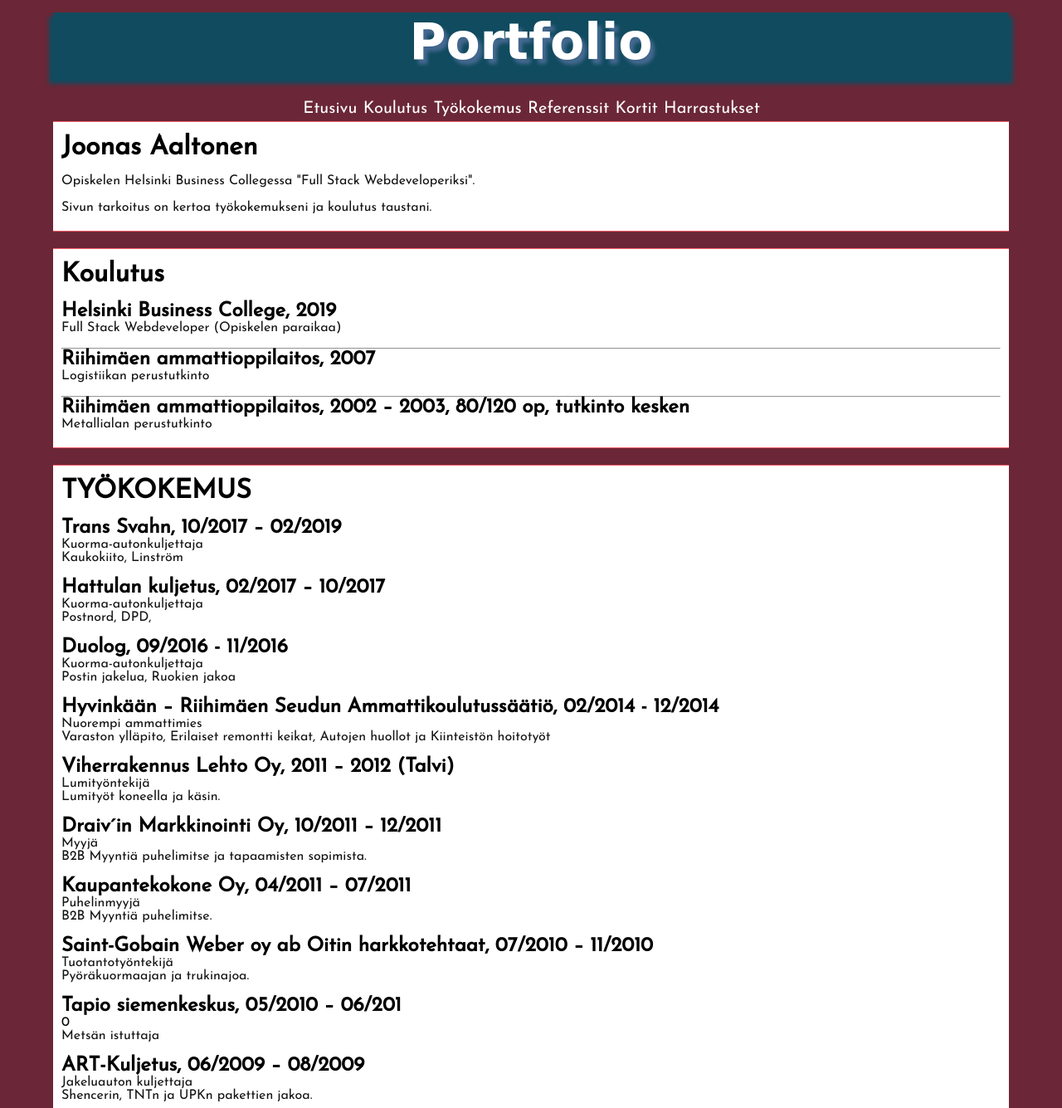
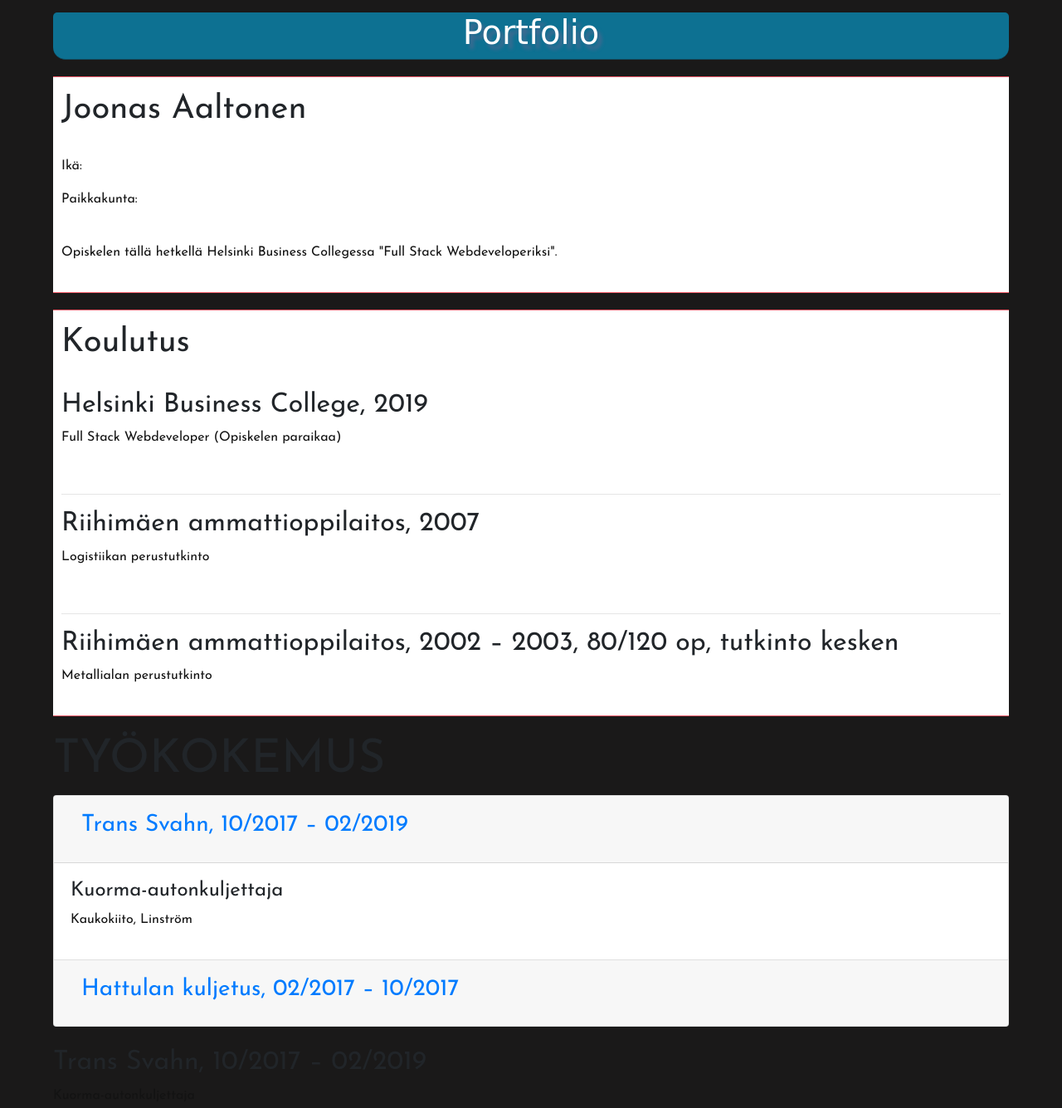
Before and after one commit to Tenuxi/portfolio, a plain HTML site: page index.html in a window 1280 px wide. Shown: the top 1335 px of the page at 83% size. Drawn offline with nearby package versions, Linux system fonts and the light colour scheme; a web font is replaced by a local one.

Commit message:
muutoksii

```diff
--- a/index.html
+++ b/index.html
@@ -4,8 +4,9 @@
 
 <Head>
     <title>Portfolio Joonas Aaltonen</title>
-    <meta name="viewport" content="width=device-width, initial-scale=1.0">
+    <meta name="viewport" content="width=device-width, initial-scale=1, shrink-to-fit=no">
     <link href="https://fonts.googleapis.com/css?family=Gugi|Josefin+Sans" rel="stylesheet">
+    <link rel="stylesheet" href="https://stackpath.bootstrapcdn.com/bootstrap/4.3.1/css/bootstrap.min.css" integrity="sha384-ggOyR0iXCbMQv3Xipma34MD+dH/1fQ784/j6cY/iJTQUOhcWr7x9JvoRxT2MZw1T" crossorigin="anonymous">
     <link rel="stylesheet" href="style.css">
     <meta charset="UTF-8">
 </Head>
@@ -16,6 +17,8 @@
     <h1 id="header">Portfolio</h1>
 </header>
 
+
+<!--
 <nav>
     <a href="#etusivu">Etusivu</a>
     <a href="#koulutus">Koulutus</a>
@@ -24,15 +27,19 @@
     <a href="#kortit">Kortit</a>
     <a href="#harrastukset">Harrastukset</a>
 </nav>
+-->
 
 <main>
     <!--ETUSIVU-->
     <div id="etusivu" class="divit">
         <h1>Joonas Aaltonen</h1>
         <br>
-        <p>Opiskelen Helsinki Business Collegessa "Full Stack Webdeveloperiksi".</p>
+        <p>Ikä:</p>
+        <p>Paikkakunta:</p>
         <br>
-        <p>Sivun tarkoitus on kertoa työkokemukseni ja koulutus taustani.</p>
+        <p>Opiskelen tällä hetkellä Helsinki Business Collegessa "Full Stack Webdeveloperiksi".</p>
+
+
     </div>
 
     <!--KOULUTUS-->
@@ -52,9 +59,129 @@
         <p id="tutkinto">Metallialan perustutkinto</p>
     </div>
 
+
+<!--
+TYÖKOKEMUS
+<div id="tyokokemus" class="divit">
+    <h1>TYÖKOKEMUS</h1>
+<br>
+    <h2>Trans Svahn, 10/2017 – 02/2019</h2>
+    <p>Kuorma-autonkuljettaja</p>
+    <p>Kaukokiito, Linström</p>
+<br>
+    <h2>Hattulan kuljetus, 02/2017 – 10/2017</h2>
+    <p>Kuorma-autonkuljettaja</p>
+    <p>Postnord, DPD, </p>
+<br>
+    <h2>Duolog, 09/2016 - 11/2016</h2>
+    <p>Kuorma-autonkuljettaja</p>
+    <p>Postin jakelua, Ruokien jakoa</p>
+<br>
+    <h2>Hyvinkään – Riihimäen Seudun Ammattikoulutussäätiö, 02/2014 - 12/2014</h2>
+    <p>Nuorempi ammattimies</p>
+    <p>Varaston ylläpito, Erilaiset remontti keikat, Autojen huollot ja Kiinteistön hoitotyöt</p>
+<br>
+    <h2>Viherrakennus Lehto Oy, 2011 – 2012 (Talvi)</h2>
+    <p>Lumityöntekijä</p>
+    <p>Lumityöt koneella ja käsin.</p>
+<br>
+    <h2>Draiv´in Markkinointi Oy, 10/2011 – 12/2011</h2>
+    <p>Myyjä</p>
+    <p>B2B Myyntiä puhelimitse ja tapaamisten sopimista.</p>
+<br>
+    <h2>Kaupantekokone Oy, 04/2011 – 07/2011</h2>
+    <p>Puhelinmyyjä</p>
+    <p>B2B Myyntiä puhelimitse.</p>
+<br>
+    <h2>Saint-Gobain Weber oy ab Oitin harkkotehtaat, 07/2010 – 11/2010</h2>
+    <p>Tuotantotyöntekijä</p>
+    <p>Pyöräkuormaajan ja trukinajoa.</p>
+<br>
+    <h2>Tapio siemenkeskus, 05/2010 – 06/201</h2>0
+    <p>Metsän istuttaja</p>
+<br>
+    <h2>ART-Kuljetus, 06/2009 – 08/2009</h2>
+    <p>Jakeluauton kuljettaja</p>
+    <p>Shencerin, TNTn ja UPKn pakettien jakoa.</p>
+<br>
+    <h2>Ilves Jakelu Oy, 02/2009 – 06/2009</h2>
+    <p>Lehdenjakaja</p>
+    <p>Aamuposti, Hämeen sanomat, Helsingin sanomat, Aamulehti yms.</p>
+<br>
+    <h2>Kanta-Hämeen sairaanhoitopiirin Ravintopalvelu, 03/2008 – 01/2009</h2>
+    <p>Siviilipalvelus</p>
+    <p>Tavaranvastaanotto , Varastointi</p>
+<br>
+    <h2>Kone Oy, 10/2007 – 02/2008</h2>
+    <p>Kokoonpanija</p>
+    <p>Hissin moottorien kasausta.</p>
+<br>
+    <h2>L & J Alastalo Oy, 2007</h2>
+    <p>Jakeluauton kuljettaja</p>
+    <p>Vihannesten kuljetusta.</p>
+<br>
+    <h2>Kuljetus Jussila Oy, 03/2006 – 06/2007</h2>
+    <p>Jakeluauton kuljettaja</p>
+    <p>Fazerin ja shencerin ajoa.</p>
+<br>
+    <h2>Lidl Suomi Ky, 04/2005 – 07/2005</h2>
+    <p>Keräilijä</p>
+    <p>Keskusvarastolla tuotteiden keräilyä.</p>
+<br>
+    <h2>Asennusliike Juha Moilanen Oy, 12/2004 – 12/2004</h2>
+    <p>Varastonhoitajan sijainen</p>
+    <p>Keskon kuormahyllyjen keräilyä, Lastausta ja purkua.</p>
+<br>
+    <h2>Sako Oy, 06/2004 – 07/2004</h2>
+    <p>Kokoonpanija</p>
+    <p>Hiekkapuhallusta ja mustausta</p>
+<br>
+    <h2>Sako Oy, 06/2003 – 07/2003</h2>
+    <p>Kokoonpanija</p>
+    <p>Hiekkapuhallusta ja mustausta</p>
+
+</div>
+-->
+
+
+
     <!--TYÖKOKEMUS-->
-    <div id="tyokokemus" class="divit">
-            <h1>TYÖKOKEMUS</h1>
+    <div id="tyokokemus" class="accordion">
+            <h1 class="display-4">TYÖKOKEMUS</h1>
+
+            <div class="card">
+                <div class="card-header" id="headingOne">
+                  <h2 class="mb-0">
+                    <button class="btn btn-link" type="button" data-toggle="collapse" data-target="#collapseOne" aria-expanded="true" aria-controls="collapseOne">
+                        <h3>Trans Svahn, 10/2017 – 02/2019</h3>
+                    </button>
+                  </h2>
+                </div>
+
+                <div id="collapseOne" class="collapse show" aria-labelledby="headingOne" data-parent="#accordionExample">
+                  <div class="card-body">
+                    <h4>Kuorma-autonkuljettaja</h4>
+                    <p>Kaukokiito, Linström</p>
+                  </div>
+                </div>
+            </div>
+
+            <div class="card">
+                <div class="card-header" id="headingTwo">
+                  <h2 class="mb-0">
+                    <button class="btn btn-link collapsed" type="button" data-toggle="collapse" data-target="#collapseTwo" aria-expanded="false" aria-controls="collapseTwo">
+                        <h3>Hattulan kuljetus, 02/2017 – 10/2017</h3>
+                    </button>
+                  </h2>
+                </div>
+                <div id="collapseTwo" class="collapse" aria-labelledby="headingTwo" data-parent="#accordionExample">
+                  <div class="card-body">
+                    <h4>Kuorma-autonkuljettaja</h4>
+                    <p>Postnord, DPD, </p>
+                  </div>
+                </div>
+            </div>
+
         <br>
             <h2>Trans Svahn, 10/2017 – 02/2019</h2>
             <p>Kuorma-autonkuljettaja</p>
@@ -195,5 +322,10 @@
     <p id="footer">© Joonas Aaltonen - 2019</p>
 </footer>
 
+
+<!-- jQuery first, then Popper.js, then Bootstrap JS -->
+<script src="https://code.jquery.com/jquery-3.3.1.slim.min.js" integrity="sha384-q8i/X+965DzO0rT7abK41JStQIAqVgRVzpbzo5smXKp4YfRvH+8abtTE1Pi6jizo" crossorigin="anonymous"></script>
+<script src="https://cdnjs.cloudflare.com/ajax/libs/popper.js/1.14.7/umd/popper.min.js" integrity="sha384-UO2eT0CpHqdSJQ6hJty5KVphtPhzWj9WO1clHTMGa3JDZwrnQq4sF86dIHNDz0W1" crossorigin="anonymous"></script>
+<script src="https://stackpath.bootstrapcdn.com/bootstrap/4.3.1/js/bootstrap.min.js" integrity="sha384-JjSmVgyd0p3pXB1rRibZUAYoIIy6OrQ6VrjIEaFf/nJGzIxFDsf4x0xIM+B07jRM" crossorigin="anonymous"></script>
 </body>
 </html>
--- a/style.css
+++ b/style.css
@@ -23,19 +23,17 @@ font-family: 'Josefin Sans', sans-serif;
 */
 
 body {
-    background-color: #6B2737;
+    background-color: rgb(26, 25, 25);
     font-family: 'Josefin Sans', sans-serif;
 }
 
 header {
-    background-color: #114B5F;
+    background-color: rgb(13, 113, 146);
     font-size: 30px;
     text-align: center;
     width: 100%;
     margin-bottom: 20px;
     border-bottom: 1px solid #114B5F;
-    -webkit-box-shadow: 0px 10px 5px 5px #114B5F;
-    box-shadow: 0px 10px 5px 5px #114B5F;
 }
 
 #header {
@@ -118,6 +116,7 @@ footer {
 
     header {
         margin-top: 15px;
+        border-radius: 5px 5px 15px 15px;
     }
 
     main {
```
Also changed, not shown: 1 other file.
